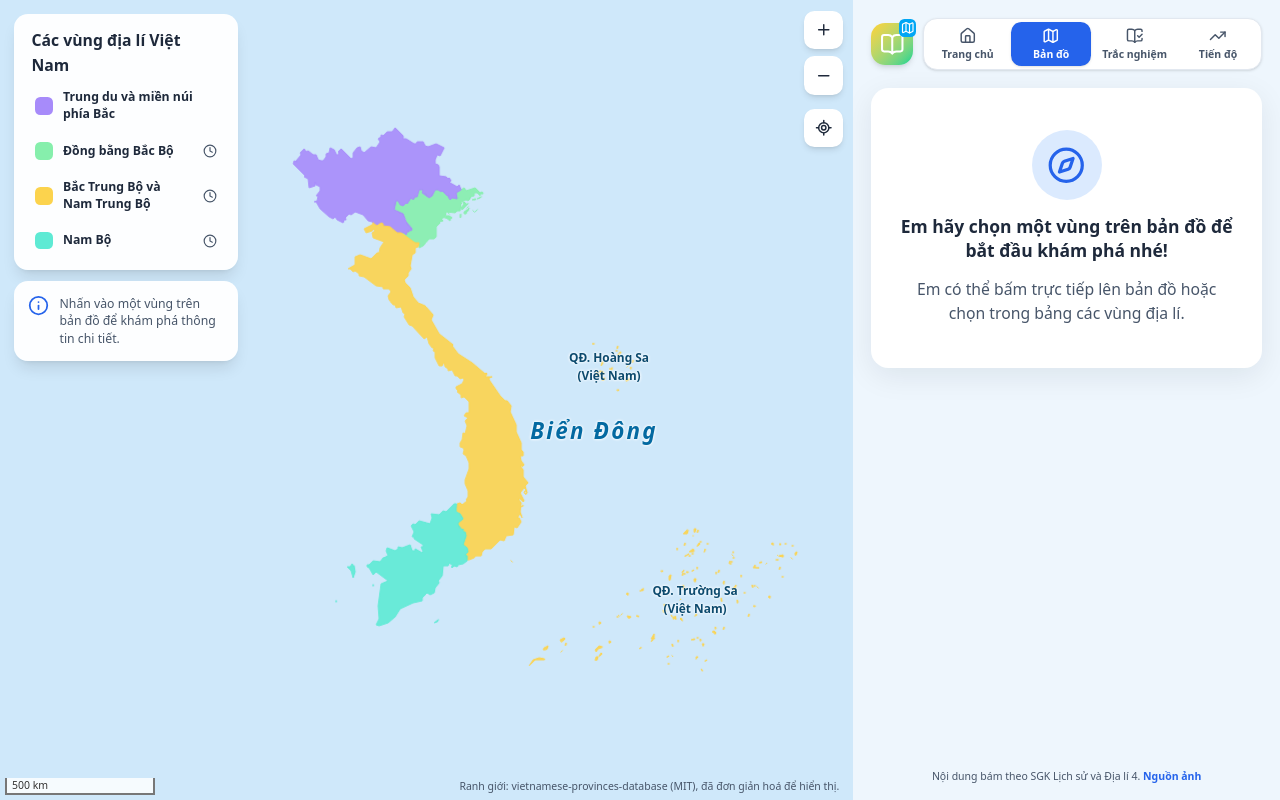
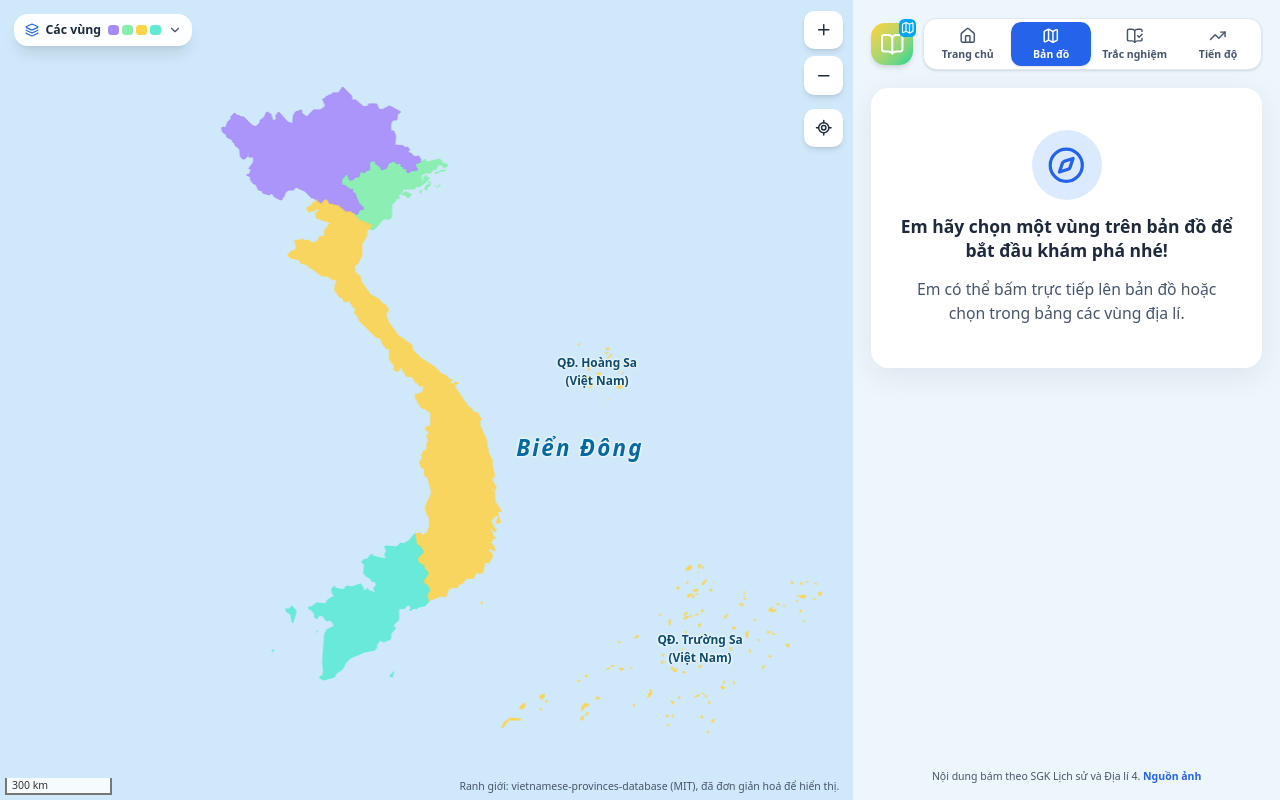
Before and after one commit to lehunghxt/LichSuDiaLy, a React (Vite) app: page /ban-do in a window 1280 px wide. Built offline with nearby package versions, Linux system fonts and the light colour scheme.

Commit message:
fix: map legend is compact and collapsible (collapsed by default below 1536px); hint hidden once a region is selected
Co-Authored-By: Claude Opus 5.5 <noreply@anthropic.com>

```diff
--- a/src/features/map/RegionList.tsx
+++ b/src/features/map/RegionList.tsx
@@ -1,4 +1,5 @@
-import { Clock, Info } from 'lucide-react'
+import { ChevronDown, ChevronUp, Clock, Info, Layers } from 'lucide-react'
+import { useState } from 'react'
 import type { RegionMeta } from '../../types/content'
 
 interface RegionListProps {
@@ -7,13 +8,54 @@ interface RegionListProps {
   onSelect(id: string): void
 }
 
+// Màn nhỏ hơn 2xl (1536px): bản đồ hẹp, mặc định thu gọn để bảng không che bản đồ
+const startOpen = () => typeof window.matchMedia !== 'function' || window.matchMedia('(min-width: 1536px)').matches
+
 /** Bảng chú giải các vùng, đặt nổi trên bản đồ; đồng thời là cách chọn vùng bằng bàn phím */
 export function RegionList({ regions, selectedId, onSelect }: RegionListProps) {
+  const [open, setOpen] = useState(startOpen)
+
+  if (!open) {
+    return (
+      <button
+        type="button"
+        aria-expanded={false}
+        aria-label="Mở bảng các vùng"
+        onClick={() => setOpen(true)}
+        className="flex items-center gap-2 rounded-2xl bg-surface/95 px-3 py-2 text-sm font-bold shadow-lg backdrop-blur hover:bg-surface"
+      >
+        <Layers aria-hidden className="size-4 text-primary" />
+        Các vùng
+        <span aria-hidden className="flex gap-1">
+          {regions.map((r) => (
+            <span
+              key={r.id}
+              className={`size-3 rounded-sm ${r.id === selectedId ? 'ring-2 ring-ink ring-offset-1' : ''}`}
+              style={{ background: `var(--color-${r.color})` }}
+            />
+          ))}
+        </span>
+        <ChevronDown aria-hidden className="size-4 text-muted" />
+      </button>
+    )
+  }
+
   return (
-    <div className="flex w-64 flex-col gap-3">
-      <div className="rounded-2xl bg-surface/95 p-3 shadow-lg backdrop-blur">
-        <h2 className="px-2 pb-2 pt-1 text-lg font-bold">Các vùng địa lí Việt Nam</h2>
-        <ul aria-label="Các vùng địa lí" className="flex flex-col gap-1">
+    <div className="flex w-56 flex-col gap-2 2xl:w-60">
+      <div className="rounded-2xl bg-surface/95 p-2 shadow-lg backdrop-blur">
+        <div className="flex items-center justify-between gap-2 px-2 pb-1 pt-0.5">
+          <h2 className="text-base font-bold leading-snug">Các vùng địa lí Việt Nam</h2>
+          <button
+            type="button"
+            aria-expanded={true}
+            aria-label="Thu gọn bảng các vùng"
+            onClick={() => setOpen(false)}
+            className="inline-flex size-8 shrink-0 items-center justify-center rounded-lg text-muted hover:bg-bg hover:text-ink"
+          >
+            <ChevronUp aria-hidden className="size-4" />
+          </button>
+        </div>
+        <ul aria-label="Các vùng địa lí" className="flex flex-col gap-0.5">
           {regions.map((r) => {
             const selected = r.id === selectedId
             return (
@@ -22,15 +64,15 @@ export function RegionList({ regions, selectedId, onSelect }: RegionListProps) {
                   type="button"
                   aria-pressed={selected}
                   onClick={() => onSelect(r.id)}
-                  className={`flex min-h-11 w-full items-center gap-3 rounded-xl px-3 py-1.5 text-left text-sm transition-colors ${
+                  className={`flex min-h-9 w-full items-center gap-2.5 rounded-xl px-2.5 py-1 text-left text-sm transition-colors ${
                     selected ? 'bg-violet-100 font-bold' : 'font-semibold hover:bg-bg'
                   }`}
                 >
-                  <span aria-hidden className="size-5 shrink-0 rounded-md" style={{ background: `var(--color-${r.color})` }} />
+                  <span aria-hidden className="size-4 shrink-0 rounded" style={{ background: `var(--color-${r.color})` }} />
                   <span className="flex-1 leading-snug">{r.name}</span>
                   {r.status === 'coming_soon' && (
                     <span title="Sắp ra mắt" className="shrink-0 text-muted">
-                      <Clock aria-hidden className="size-4" />
+                      <Clock aria-hidden className="size-3.5" />
                       <span className="sr-only">Sắp ra mắt</span>
                     </span>
                   )}
@@ -40,10 +82,12 @@ export function RegionList({ regions, selectedId, onSelect }: RegionListProps) {
           })}
         </ul>
       </div>
-      <p className="flex gap-3 rounded-2xl bg-surface/95 p-4 text-sm text-muted shadow-lg backdrop-blur">
-        <Info aria-hidden className="size-6 shrink-0 text-primary" />
-        Nhấn vào một vùng trên bản đồ để khám phá thông tin chi tiết.
-      </p>
+      {selectedId === null && (
+        <p className="flex gap-2 rounded-2xl bg-surface/95 p-3 text-xs text-muted shadow-lg backdrop-blur">
+          <Info aria-hidden className="size-5 shrink-0 text-primary" />
+          Nhấn vào một vùng trên bản đồ để khám phá thông tin chi tiết.
+        </p>
+      )}
     </div>
   )
 }
```
Also changed, not shown: 2 other files (tests, documents, lock files or other folders).
